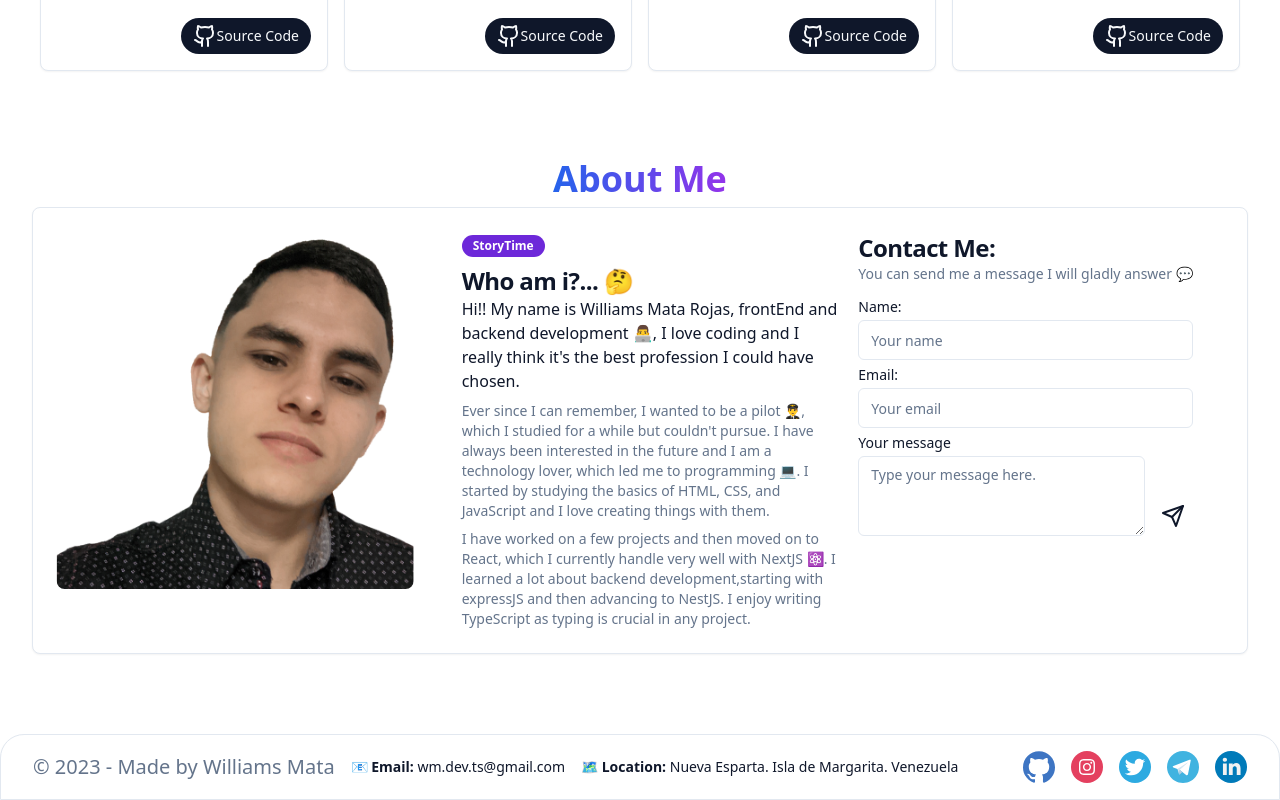
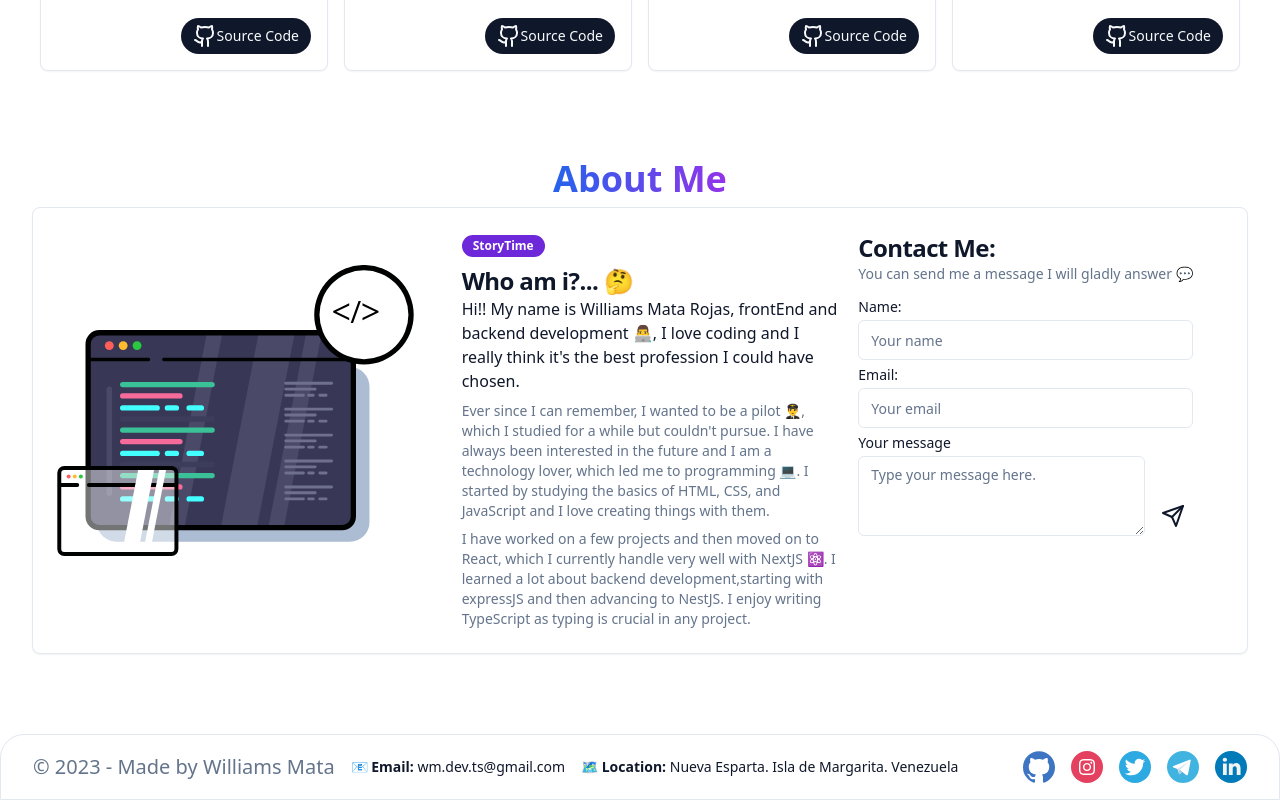
Before and after one commit to WilliamsMata/my-portfolio, a Next.js app: page / in a window 1280 px wide. Shown: the part 2019-2819 px from the top of the page. Built offline with nearby package versions, Linux system fonts and the light colour scheme.

Commit message:
change image in about me

```diff
--- a/src/components/views/AboutMe.tsx
+++ b/src/components/views/AboutMe.tsx
@@ -29,10 +29,10 @@ export const AboutMe: FC<Props> = (props) => {
         <CardHeader className="w-full md:w-6/12 xl:w-4/12">
           <div className="relative aspect-square w-full">
             <Image
-              src="/images/williams-2.png"
+              src="/images/browser_icon_4.svg"
               alt="this is me"
               fill
-              className="-scale-x-100 rounded-lg object-cover"
+              className="rounded-lg object-contain"
               sizes="(max-width: 768px) 80vw, (max-width: 1200px) 60vw, 40vw"
             />
           </div>
```
Also changed, not shown: public/images/browser_icon_4.svg (added).
